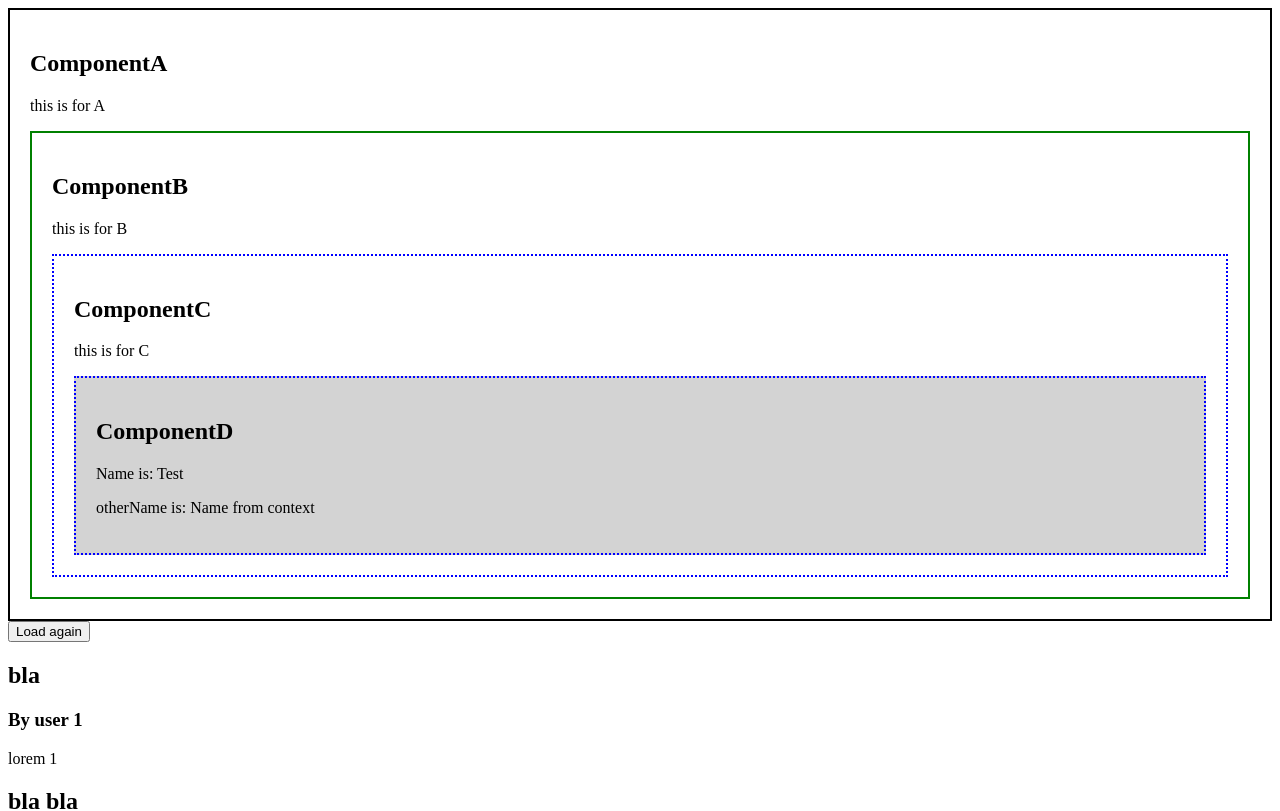
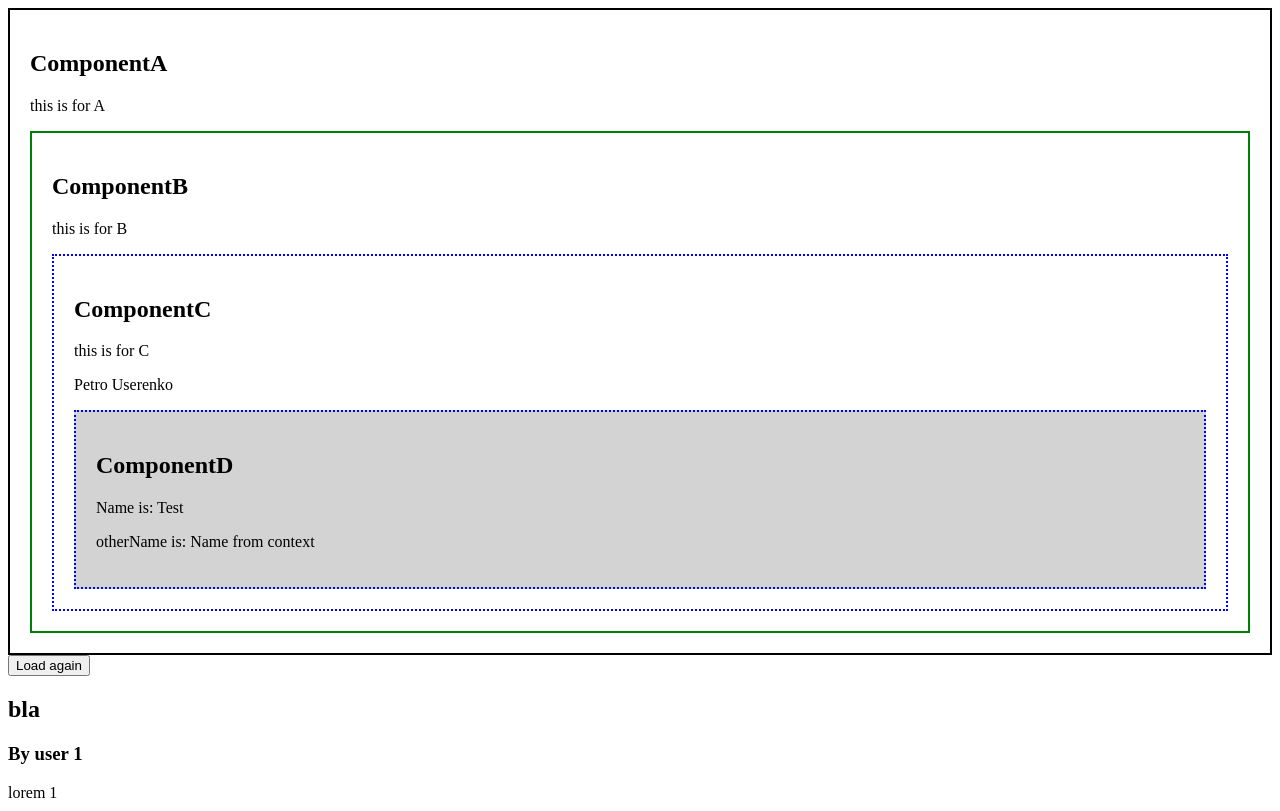
Before and after one commit to fc-fullstack-courses/pfe-2024-1-react-lessons, a React (Vite) app: page / in a window 1280 px wide. Shown: the top 811 px of the page. Built offline with nearby package versions, Linux system fonts and the light colour scheme.

Commit message:
Add UserContext usage example

```diff
--- a/src/App.jsx
+++ b/src/App.jsx
@@ -2,6 +2,7 @@ import React from 'react';
 import DataLoader from './components/DataLoader';
 import * as API from './api';
 import ComponentA from './components/drillingComponents/A';
+import { UserContext } from './contexts';
 
 class App extends React.Component {
   state = {
@@ -60,7 +61,7 @@ class App extends React.Component {
     };
 
     return (
-      <>
+      <UserContext.Provider value={user}>
         <ComponentA />
         <DataLoader loadData={API.getMessages} children={renderMessages} />
         <DataLoader loadData={API.getMessages}>{renderMessages}</DataLoader>
@@ -71,7 +72,7 @@ class App extends React.Component {
         <DataLoader loadData={API.getVideos}>
           {(state) => <div>{JSON.stringify(state)}</div>}
         </DataLoader>
-      </>
+      </UserContext.Provider>
     );
   }
 }
--- a/src/components/drillingComponents/C/index.jsx
+++ b/src/components/drillingComponents/C/index.jsx
@@ -1,14 +1,25 @@
 import React from 'react';
 import ComponentD from '../D';
+import { UserContext } from '../../../contexts';
 
 const ComponentC = (props) => {
   const { forC, ...restOfCProps } = props;
+
   return (
-    <article style={{ border: '2px dotted blue', padding: '20px' }}>
-      <h2>ComponentC</h2>
-      <p>{forC}</p>
-      <ComponentD {...restOfCProps}/>
-    </article>
+    <UserContext.Consumer>
+      {(user) => {
+        return (
+          <article style={{ border: '2px dotted blue', padding: '20px' }}>
+            <h2>ComponentC</h2>
+            <p>{forC}</p>
+            <p>
+              {user.firstName} {user.lastName}
+            </p>
+            <ComponentD {...restOfCProps} />
+          </article>
+        );
+      }}
+    </UserContext.Consumer>
   );
 };
 
```
